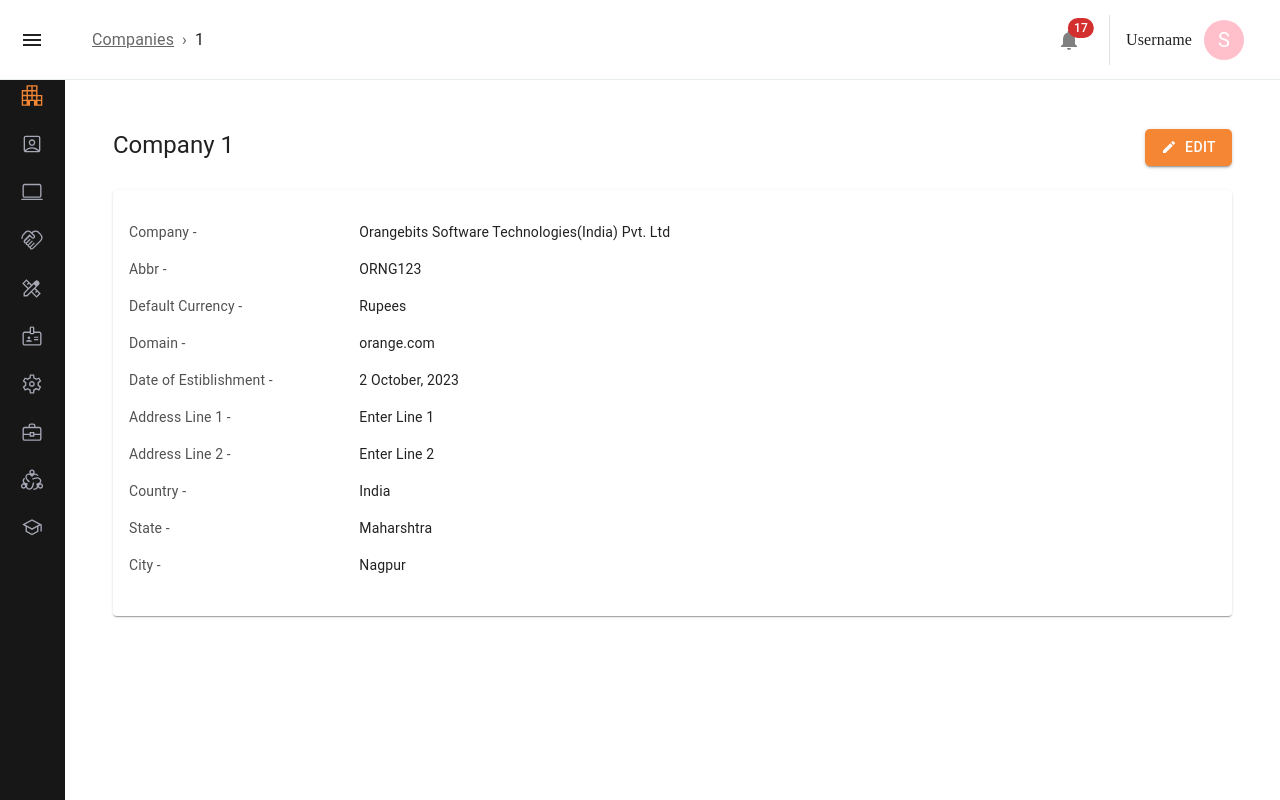
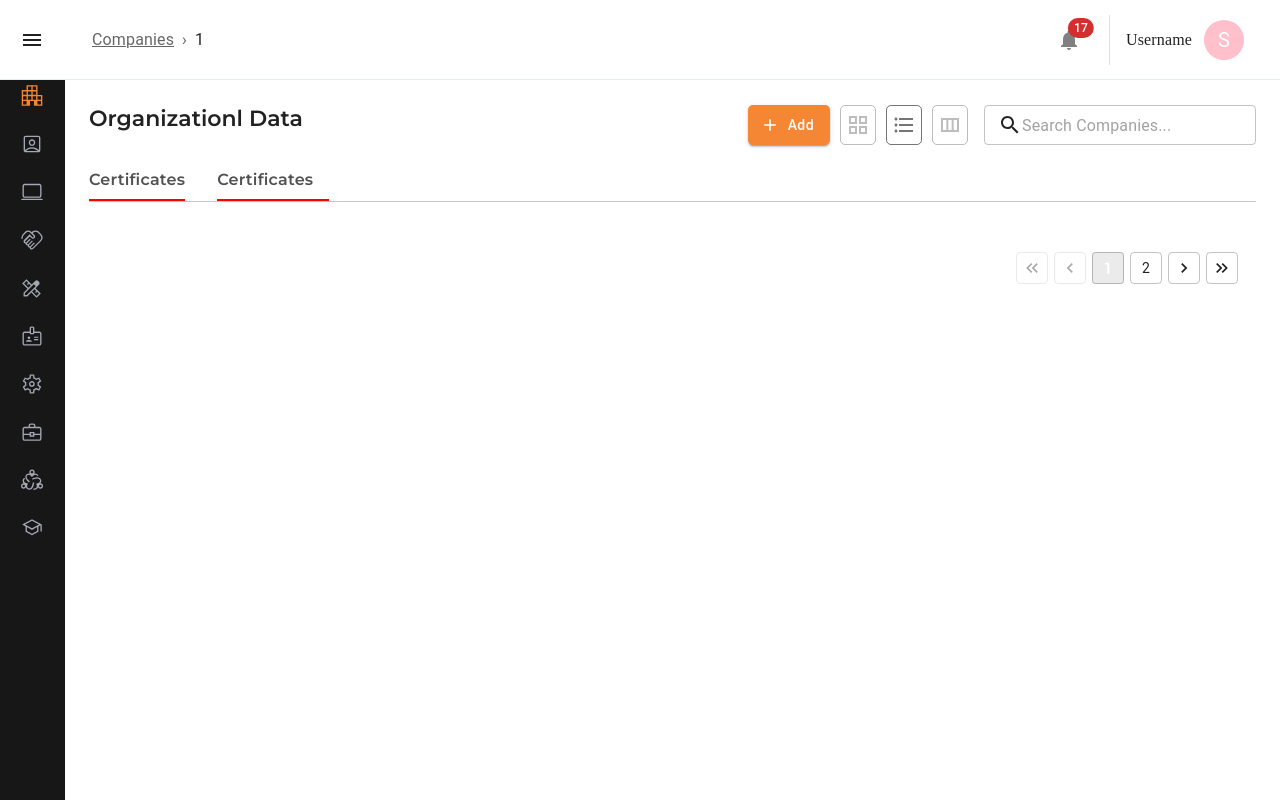
Before and after one commit to sumedh-mohod/HR-portal-react-js, a React (Create React App) app: page /companies/1 in a window 1280 px wide. Built offline with nearby package versions, Linux system fonts and the light colour scheme; sample sign-in values are in the browser's storage.

Commit message:
1st part

```diff
--- a/src/screens/Company/ComapnyAddEdit.tsx
+++ b/src/screens/Company/ComapnyAddEdit.tsx
@@ -3,6 +3,7 @@ import AddCompany from "../../components/Company/AddCompany";
 import EditCompany from "../../components/Company/EditCompany";
 
 import { useParams, useLocation } from "react-router-dom";
+import OrganisationalData from "./OrganisationalData";
 
 const CompanyAddEdit = () => {
   let params = useParams();
@@ -10,7 +11,8 @@ const CompanyAddEdit = () => {
   // console.log("company data ", location.state.company);
 
   const { opration } = params;
-  return <>{opration === "add" ? <AddCompany /> : <EditCompany />}</>;
+  return <>{
+    opration === "add" ? <AddCompany /> : <OrganisationalData />}</>;
 };
 
 export default CompanyAddEdit;
--- /dev/null
+++ b/src/screens/Company/OrganisationalData.tsx
@@ -0,0 +1,363 @@
+import React, { useEffect, useState, useMemo } from "react";
+import { useNavigate } from "react-router-dom";
+import {
+  Grid,
+  Typography,
+  Box,
+  TextField,
+  Button,
+  Menu,
+  MenuItem,
+  ListItem,
+  List,
+} from "@mui/material";
+import SearchIcon from "@mui/icons-material/Search";
+import AddIcon from "@mui/icons-material/Add";
+import { GridColDef } from "@mui/x-data-grid";
+import { globalStyles } from "../../styles/global";
+import { useAppDispatch, useAppSelector } from "../../store/hooks";
+import { styles } from "../../styles/screens/CompanyList";
+import Paginations from "../../components/HigherOrder/Paginations";
+import CustomizationButtons from "../../components/HigherOrder/CustomizationButtons";
+import Loader from "../../components/HigherOrder/Loader";
+import { Stack } from "@mui/system";
+
+const columns: GridColDef[] = [
+  {
+    field: "id",
+    headerName: "Sr",
+    minWidth: 50,
+    width: 100,
+    hide: false,
+  },
+  {
+    field: "company_name",
+    headerName: "Company Name",
+    width: 300,
+    minWidth: 200,
+    maxWidth: 400,
+    hide: false,
+  },
+  {
+    field: "PAN",
+    headerName: "PAN",
+    width: 100,
+    minWidth: 150,
+    maxWidth: 400,
+    hide: false,
+  },
+  {
+    field: "TAN",
+    headerName: "TAN",
+    width: 100,
+    minWidth: 150,
+    maxWidth: 400,
+    hide: false,
+  },
+  {
+    field: "GST",
+    headerName: "GST",
+    width: 100,
+    minWidth: 150,
+    maxWidth: 400,
+    hide: false,
+  },
+
+  {
+    field: "domain",
+    headerName: "Domain",
+    width: 100,
+    minWidth: 150,
+    maxWidth: 400,
+    hide: false,
+  },
+  {
+    field: "defaultLetterHead",
+    headerName: "Default Letter Head",
+    width: 100,
+    minWidth: 150,
+    maxWidth: 400,
+    hide: false,
+  },
+  {
+    field: "abbr",
+    headerName: "Abbrivation",
+    width: 100,
+    minWidth: 150,
+    maxWidth: 400,
+    hide: false,
+  },
+  {
+    field: "taxID",
+    headerName: "Tax Id",
+    width: 100,
+    minWidth: 150,
+    maxWidth: 400,
+    hide: false,
+  },
+  {
+    field: "dateofEstiblishment",
+    headerName: "Date of Estiblishment",
+    width: 100,
+    minWidth: 150,
+    maxWidth: 400,
+    hide: false,
+  },
+
+  { field: "country", headerName: "Country", minWidth: 150 },
+  { field: "defaultCurrency", headerName: "Default Currency", minWidth: 150 },
+];
+
+let PageSize = 5;
+
+const OrganizationlData = () => {
+  const dispatch = useAppDispatch();
+  const navigate = useNavigate();
+  const [designView, setDesignView] = useState("grid");
+  const [anchorEl, setAnchorEl] = React.useState<null | HTMLElement>(null);
+  const [showColumns, setShowColumns] = useState(columns);
+  const [currentPage, setCurrentPage] = useState(1);
+  const [searchText, setSearchText] = useState("");
+  const [currentData, setCurrentData] = useState<any>([]);
+  const openDropDown = Boolean(anchorEl);
+
+  // const companyStore = useAppSelector((state) => state.companies);
+  // const { isLoadingRequest, companies } = companyStore;
+
+  // useEffect(() => {
+  //   const firstPageIndex = (currentPage - 1) * PageSize;
+  //   const lastPageIndex = firstPageIndex + PageSize;
+
+  //   const DataSliced = companies?.slice(firstPageIndex, lastPageIndex);
+  //   setCurrentData(DataSliced);
+  // }, [currentPage, isLoadingRequest]);
+
+  // useEffect(() => {
+  //   dispatch(getCompanies())
+  //      .unwrap()
+  //     .then((response: any) => {})
+  //     .catch((error) => {});
+  // }, []);
+
+  const handleCompanyAddClick = () => {
+    navigate("/companies/add");
+  };
+
+  const handleCompanyEditClick = (company: any) => {
+    navigate("/companies/edit", {
+      state: { company },
+    });
+  };
+
+  const handleClickDropDown = (event: React.MouseEvent<HTMLButtonElement>) => {
+    setAnchorEl(event.currentTarget);
+  };
+  const handleCloseDropDown = () => {
+    setAnchorEl(null);
+  };
+
+  const handleAddColumn = (item: any) => {
+    setShowColumns((prevEl) => {
+      let ind = prevEl.findIndex((value) => value.field === item.field);
+      showColumns[ind].hide = false;
+      return [...prevEl];
+    });
+  };
+
+  const handleRemoveColumn = (item: any) => {
+    setShowColumns((prevEl) => {
+      let ind = prevEl.findIndex((value) => value.field === item.field);
+      showColumns[ind].hide = true;
+      return [...prevEl];
+    });
+  };
+
+  const handlePageChange = (
+    event: React.ChangeEvent<unknown>,
+    value: number
+  ) => {
+    setCurrentPage(value);
+  };
+
+  // const handleSearchChange = (event: any) => {
+  //   const SearchText = event.target.value;
+  //   setSearchText(SearchText);
+
+  //   if (SearchText.length > 0) {
+  //     const newFilter = companies.filter((value: any) =>
+  //       value.company_name.toLowerCase().includes(SearchText.toLowerCase())
+  //     );
+  //     setCurrentData(newFilter);
+  //   } else {
+  //     const firstPageIndex = (currentPage - 1) * PageSize;
+  //     const lastPageIndex = firstPageIndex + PageSize;
+
+  //     const DataSliced = companies?.slice(firstPageIndex, lastPageIndex);
+  //     setCurrentData(DataSliced);
+  //   }
+  // };
+
+  return (
+    <Box sx={{ display: "flex", flexDirection: "column" }}>
+      {/* <Loader isLoading={isLoadingRequest} /> */}
+      {/* box for search bar and company */}
+      <Box {...styles.companyTitleBox}>
+        <Typography variant="h5" {...globalStyles.moduleTitle}>
+          Organizationl Data
+        </Typography>
+        <Box
+          sx={{
+            display: "flex",
+          }}
+        >
+          <Button
+            variant="contained"
+            onClick={handleCompanyAddClick}
+            startIcon={<AddIcon />}
+            sx={{
+              background: "#F58634",
+              borderRadius: "5px",
+              mr: "10px",
+              cursor: "pointer",
+              fontSize: "14px",
+              textTransform: "inherit",
+            }}
+          >
+            Add
+          </Button>
+
+          <CustomizationButtons
+            setDesignView={setDesignView}
+            handleClickDropDown={handleClickDropDown}
+            handleCloseDropDown={handleCloseDropDown}
+            handleAddColumn={handleAddColumn}
+            handleRemoveColumn={handleRemoveColumn}
+            designView={designView}
+            openDropDown={openDropDown}
+            anchorEl={anchorEl}
+            showColumns={showColumns}
+          />
+
+          <TextField
+            sx={{ ml: 2 }}
+            size="small"
+            id="standard-bare"
+            variant="outlined"
+            value={searchText}
+            // onChange={handleSearchChange}
+            placeholder="Search Companies..."
+            InputProps={{
+              startAdornment: <SearchIcon />,
+            }}
+          />
+        </Box>
+      </Box>
+
+      {/* <Box sx={{ flexGrow: 1, display: "flex", borderBottom: "1px solid #C5C7CD" ,mt:2}}>
+        <Typography
+          sx={{
+            fontFamily: "Montserrat",
+            fontStyle: "normal",
+            fontWeight: "500",
+            fontSize: "15px",
+            lineHeight: "22px",
+            letterSpacing: "0.2px",
+            color: "#515151",
+
+           marginX:"25px",
+           marginLeft:"0",
+            borderBottom:"2px solid red",
+            pb:1
+
+
+          }}
+        >
+          Certificates
+        </Typography>
+        <Typography sx={{
+            fontFamily: "Montserrat",
+            fontStyle: "normal",
+            fontWeight: "500",
+            fontSize: "15px",
+            lineHeight: "22px",
+            letterSpacing: "0.2px",
+            color: "#515151",
+            paddingRight:"25px"
+
+          }}>Information Security</Typography>
+        <Typography sx={{
+            fontFamily: "Montserrat",
+            fontStyle: "normal",
+            fontWeight: "500",
+            fontSize: "15px",
+            lineHeight: "22px",
+            letterSpacing: "0.2px",
+            color: "#515151",
+            paddingRight:"25px"
+
+          }}>Security Policies</Typography>
+        <Typography sx={{
+            fontFamily: "Montserrat",
+            fontStyle: "normal",
+            fontWeight: "500",
+            fontSize: "15px",
+            lineHeight: "22px",
+            letterSpacing: "0.2px",
+            color: "#515151",
+            paddingRight:"25px"
+
+          }}>Processes</Typography>
+        <Typography sx={{
+            fontFamily: "Montserrat",
+            fontStyle: "normal",
+            fontWeight: "500",
+            fontSize: "15px",
+            lineHeight: "22px",
+            letterSpacing: "0.2px",
+            color: "#515151",
+            paddingRight:"25px",
+
+          }}>Do’s & Don’t</Typography>
+      </Box> */}
+    <List sx={{ display: "flex", borderBottom: "1px solid #C5C7CD",p:0 ,mt:2}}>
+            <ListItem sx={{
+            fontFamily: "Montserrat",
+            fontStyle: "normal",
+            fontWeight: "500",
+            fontSize: "16px",
+            lineHeight: "22px",
+            letterSpacing: "0.2px",
+            color: "#515151",
+            borderBottom:"2px solid red",
+            px:0,
+            pb:1,
+            width:"max-content",
+            textAlign:"start",
+            mr:4,
+
+          }}>Certificates</ListItem>
+
+            <ListItem sx={{
+            fontFamily: "Montserrat",
+            fontStyle: "normal",
+            fontWeight: "500",
+            fontSize: "16px",
+            lineHeight: "22px",
+            letterSpacing: "0.2px",
+            color: "#515151",
+            borderBottom:"2px solid red",
+            pl:0,
+            pb:1,
+            width:"max-content",
+            mr:4,
+            textAlign:"start"
+
+          }}>Certificates</ListItem>
+
+        </List>
+      <Paginations handlePageChange={handlePageChange} />
+    </Box>
+  );
+};
+
+export default OrganizationlData;
```
